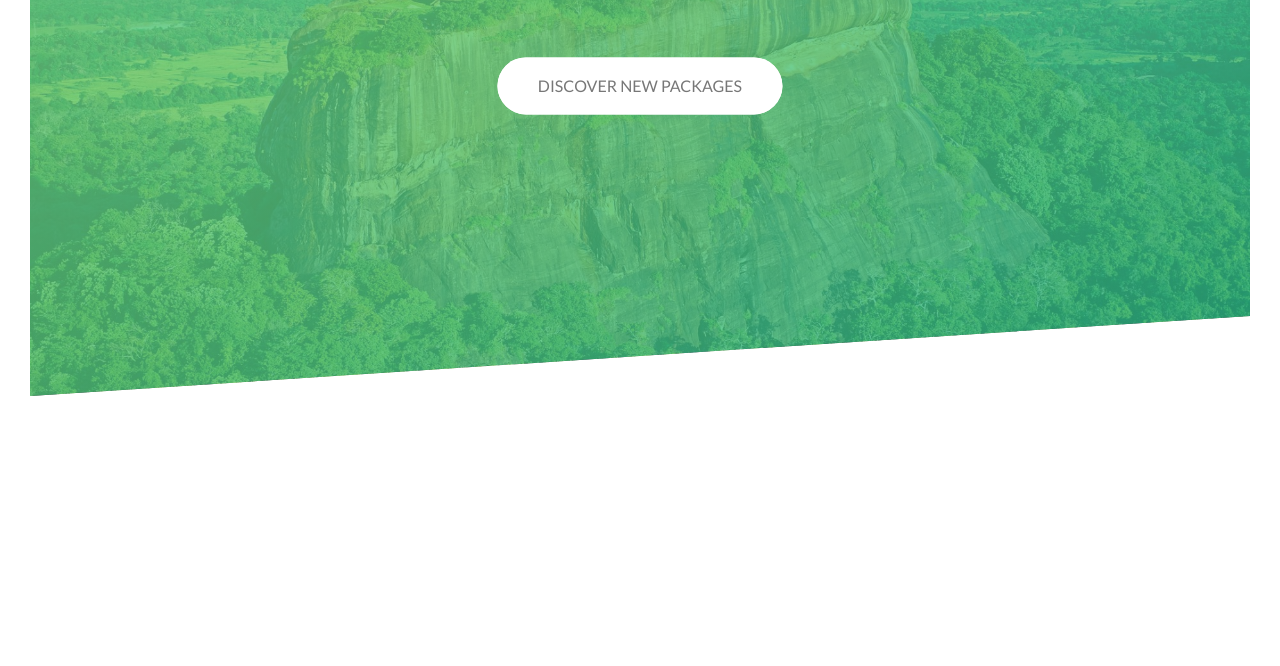
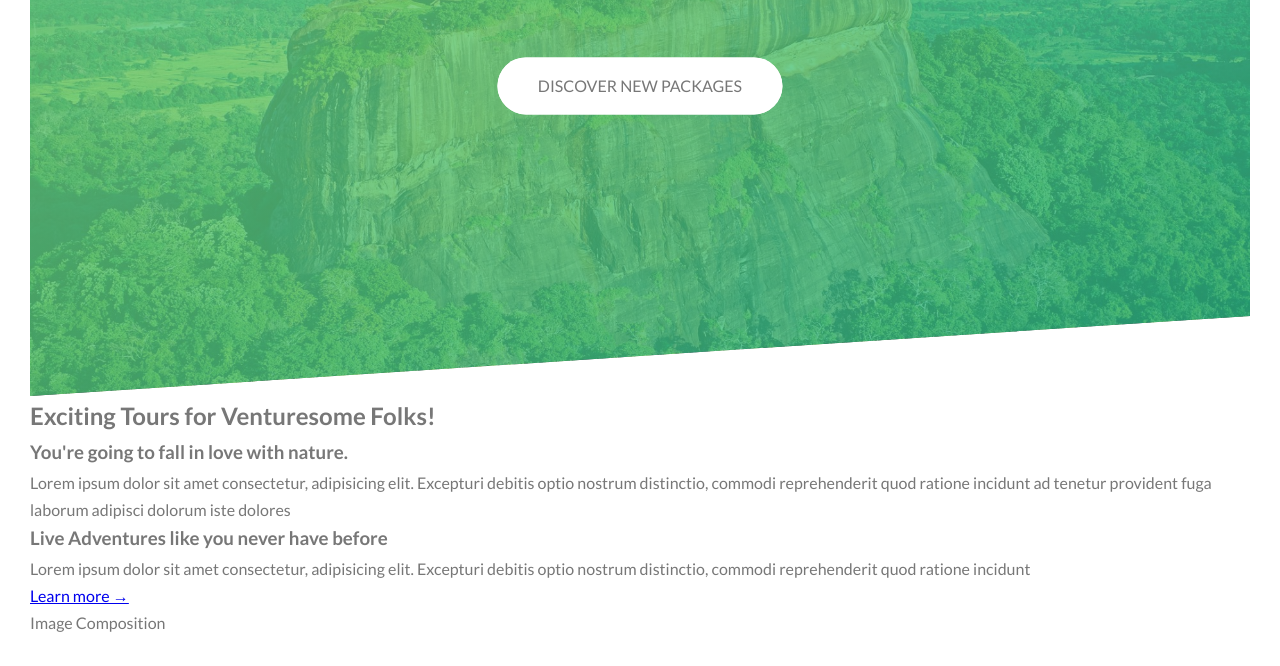
Before and after one commit to mshajid/Nature-Tours-Website, a website: page index.html in a window 1280 px wide. Shown: the part 314-980 px from the top of the page. Before the commit the page ends 800 px from the top, so only its background shows below. Drawn offline with Linux system fonts and the light colour scheme.

Commit message:
About us page

```diff
--- a/index.html
+++ b/index.html
@@ -28,5 +28,37 @@
         </div>
 
     </header>
+
+    <main>
+        <section class="section-about">
+            <div class="u-center-text u-margin-bottom-big">
+                <h2 class="heading-secondary">
+                    Exciting Tours for Venturesome Folks!
+                </h2>
+            </div>
+
+            <div class="row">
+                <div class="col-1-of-2">
+                    <h3 class="heading-tertiary u-margin-bottom-small">
+                        You're going to fall in love with nature.
+                    </h3>
+                    <p class="paragraph">Lorem ipsum dolor sit amet consectetur, adipisicing elit. Excepturi debitis optio nostrum distinctio, commodi reprehenderit quod ratione incidunt ad tenetur provident fuga laborum adipisci dolorum iste dolores</p>
+
+                    <h3 class="heading-tertiary u-margin-bottom-small">
+                        Live Adventures like you never have before
+                    </h3>
+                    <p class="paragraph">Lorem ipsum dolor sit amet consectetur, adipisicing elit. Excepturi debitis optio nostrum distinctio, commodi reprehenderit quod ratione incidunt</p>
+
+                    <a href="#" class="btn-text">Learn more &rarr;</a>
+                </div>
+
+
+                <div class="col-1-of-2">
+                    Image Composition
+                </div>
+            </div>
+        </section>
+    </main>
+
 </body>
 </html>
```
